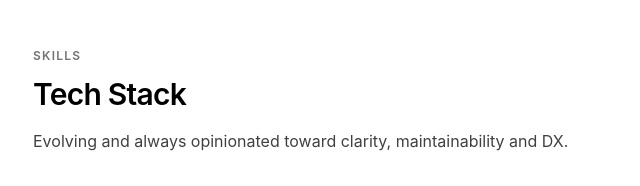
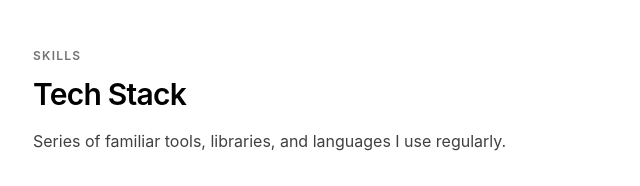
Before and after one commit to OmniAshley/portfolio-starter-kit, a Next.js app: page / in a window 1280 px wide. Shown: the part 1020-1206 px from the top of the page, without its empty margins (319-959 px from the left). Built offline with nearby package versions, Linux system fonts and the light colour scheme.

Commit message:
refactor: updated "Tech Stack" description

```diff
--- a/app/page.tsx
+++ b/app/page.tsx
@@ -77,7 +77,7 @@ export default function Page() {
         id="skills"
         eyebrow="Skills"
         title="Tech Stack"
-        description="Evolving and always opinionated toward clarity, maintainability and DX."
+        description="Series of familiar tools, libraries, and languages I use regularly."
       >
         <SkillsGrid />
       </Section>
```
